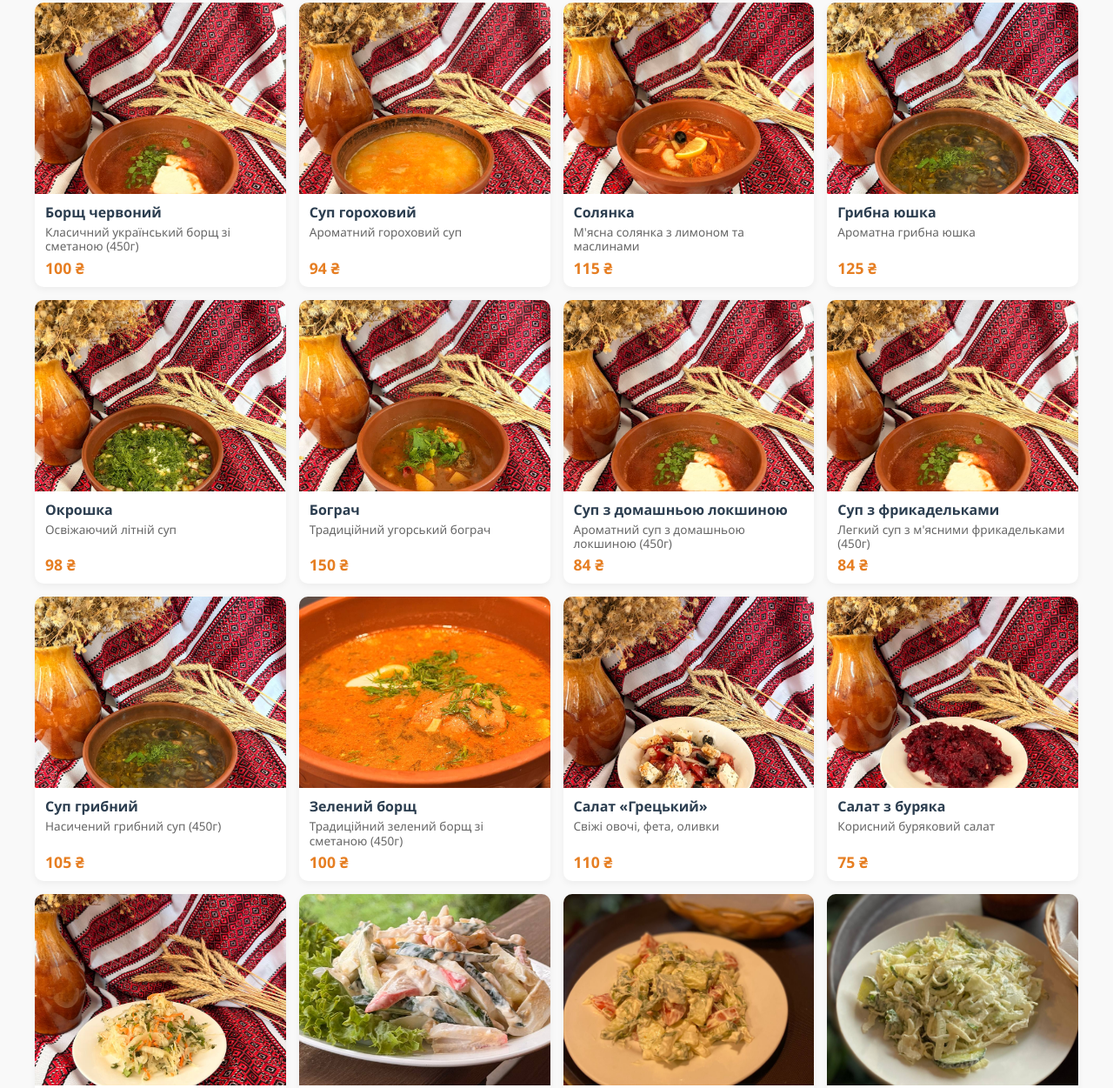
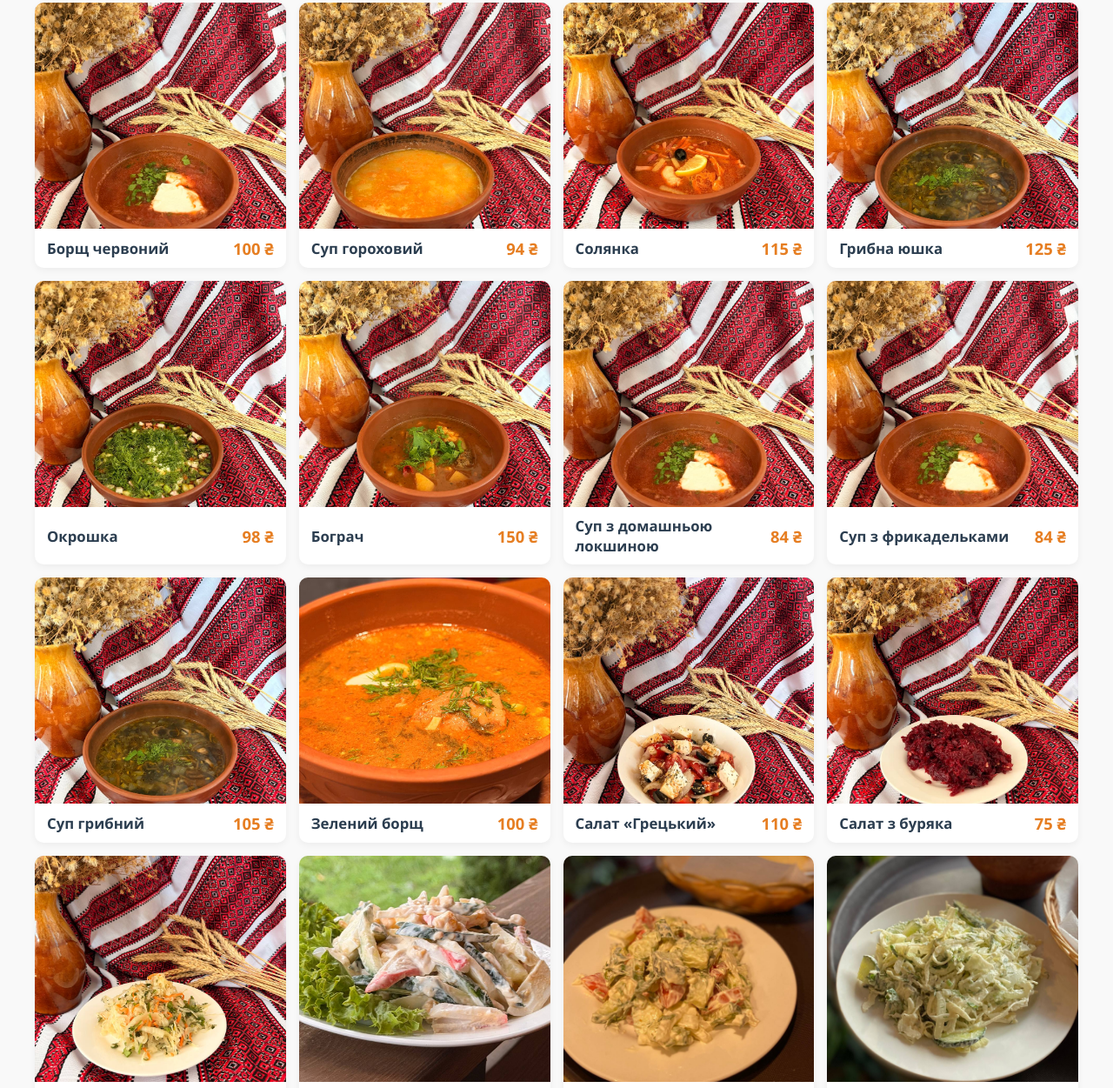
Before and after one commit to Ayak-nn/ukr-dvorik, a website: page index.html in a window 1280 px wide. Shown: the part 204-1455 px from the top of the page at 87% size. Drawn offline with Linux system fonts and the light colour scheme.

Commit message:
Update index.html

```diff
--- a/index.html
+++ b/index.html
@@ -84,35 +84,32 @@
             display: flex;
             flex-direction: column;
         }
-        /* Збільшуємо висоту фотографії, щоб блюдо було добре видно */
+        /* Максимально увеличиваем фото, чтобы блюдо отлично просматривалось */
         .dish-card img {
             width: 100%;
-            height: 220px;
+            height: 260px;
             object-fit: cover;
         }
-        /* Зменшуємо білу частину (відступи) під фотографією */
+        /* Компактная белая часть снизу (только название и цена) */
         .dish-info {
-            padding: 10px 12px;
+            padding: 10px 14px;
             display: flex;
-            flex-direction: column;
+            align-items: center;
+            justify-content: space-between;
+            gap: 10px;
             flex-grow: 1;
-            justify-content: space-between;
         }
         .dish-info h3 {
-            font-size: 1rem;
-            margin-bottom: 4px;
+            font-size: 1.05rem;
             color: #2c3e50;
+            margin: 0;
         }
         .price {
-            font-size: 1.1rem;
+            font-size: 1.15rem;
             font-weight: bold;
             color: #e67e22;
-            margin-top: 4px;
-        }
-        .description {
-            font-size: 0.85rem;
-            color: #666;
-            line-height: 1.2;
+            white-space: nowrap;
+            margin: 0;
         }
     </style>
 </head>
@@ -145,69 +142,69 @@
     <script>
         const dishes = [
             // --- Перші страви ---
-            { id: 1, name: "Борщ червоний", category: "Перші страви", price: 100, description: "Класичний український борщ зі сметаною (450г)", image: "img/borsch.jpg" },
-            { id: 2, name: "Суп гороховий", category: "Перші страви", price: 94, description: "Ароматний гороховий суп", image: "img/gorohoviy.jpg" },
-            { id: 3, name: "Солянка", category: "Перші страви", price: 115, description: "М'ясна солянка з лимоном та маслинами", image: "img/solyanka.jpg" },
-            { id: 4, name: "Грибна юшка", category: "Перші страви", price: 125, description: "Ароматна грибна юшка", image: "img/mushroom-soup.jpg" },
-            { id: 5, name: "Окрошка", category: "Перші страви", price: 98, description: "Освіжаючий літній суп", image: "img/okroshka.jpg" },
-            { id: 6, name: "Бограч", category: "Перші страви", price: 150, description: "Традиційний угорський бограч", image: "img/bograch.jpg" },
-            { id: 28, name: "Суп з домашньою локшиною", category: "Перші страви", price: 84, description: "Ароматний суп з домашньою локшиною (450г)", image: "img/borsch.jpg" },
-            { id: 29, name: "Суп з фрикадельками", category: "Перші страви", price: 84, description: "Легкий суп з м'ясними фрикадельками (450г)", image: "img/borsch.jpg" },
-            { id: 30, name: "Суп грибний", category: "Перші страви", price: 105, description: "Насичений грибний суп (450г)", image: "img/mushroom-soup.jpg" },
-            { id: 31, name: "Зелений борщ", category: "Перші страви", price: 100, description: "Традиційний зелений борщ зі сметаною (450г)", image: "img/green-borsch.jpg" },
+            { id: 1, name: "Борщ червоний", category: "Перші страви", price: 100, image: "img/borsch.jpg" },
+            { id: 2, name: "Суп гороховий", category: "Перші страви", price: 94, image: "img/gorohoviy.jpg" },
+            { id: 3, name: "Солянка", category: "Перші страви", price: 115, image: "img/solyanka.jpg" },
+            { id: 4, name: "Грибна юшка", category: "Перші страви", price: 125, image: "img/mushroom-soup.jpg" },
+            { id: 5, name: "Окрошка", category: "Перші страви", price: 98, image: "img/okroshka.jpg" },
+            { id: 6, name: "Бограч", category: "Перші страви", price: 150, image: "img/bograch.jpg" },
+            { id: 28, name: "Суп з домашньою локшиною", category: "Перші страви", price: 84, image: "img/borsch.jpg" },
+            { id: 29, name: "Суп з фрикадельками", category: "Перші страви", price: 84, image: "img/borsch.jpg" },
+            { id: 30, name: "Суп грибний", category: "Перші страви", price: 105, image: "img/mushroom-soup.jpg" },
+            { id: 31, name: "Зелений борщ", category: "Перші страви", price: 100, image: "img/green-borsch.jpg" },
 
             // --- Салати ---
-            { id: 7, name: "Салат «Грецький»", category: "Салати", price: 110, description: "Свіжі овочі, фета, оливки", image: "img/greek-salad.jpg" },
-            { id: 8, name: "Салат з буряка", category: "Салати", price: 75, description: "Корисний буряковий салат", image: "img/beetroot-salad.jpg" },
-            { id: 9, name: "Салат з квашеної капусти", category: "Салати", price: 70, description: "Домашня квашена капуста", image: "img/sauerkraut-salad.jpg" },
-            { id: 16, name: "Салат крабовий", category: "Салати", price: 85, description: "Класичний крабовий салат з кукурудзою та яйцем", image: "img/crab-salad.jpg" },
-            { id: 23, name: "Салат «Овочевий»", category: "Салати", price: 75, description: "Свіжі сезонні овочі з олією або сметаною", image: "img/vegetable-salad.jpg" },
-            { id: 25, name: "Салат із свіжої капусти", category: "Салати", price: 50, description: "Хрумкий вітамінний салат зі свіжої капусти", image: "img/cabbage-salad.jpg" },
-            { id: 26, name: "Салат «Олів'є»", category: "Салати", price: 95, description: "Улюблений святковий салат", image: "img/olivier-salad.jpg" },
-            { id: 36, name: "Салат із свіжої квашеної капусти", category: "Салати", price: 56, description: "Кисло-солодкий салат з квашеної капусти", image: "img/cabbage-salad.jpg" },
-            { id: 37, name: "Салат з буряка", category: "Салати", price: 70, description: "Корисний буряковий салат (300г)", image: "img/beetroot-salad.jpg" },
-            { id: 38, name: "Салат «Вінегрет»", category: "Салати", price: 75, description: "Класичний вінегрет (250г)", image: "img/vinegret.jpg" },
-            { id: 39, name: "Салат «Шуба»", category: "Салати", price: 88, description: "Оселедець під шубою (300г)", image: "img/shuba.jpg" },
+            { id: 7, name: "Салат «Грецький»", category: "Салати", price: 110, image: "img/greek-salad.jpg" },
+            { id: 8, name: "Салат з буряка", category: "Салати", price: 75, image: "img/beetroot-salad.jpg" },
+            { id: 9, name: "Салат з квашеної капусти", category: "Салати", price: 70, image: "img/sauerkraut-salad.jpg" },
+            { id: 16, name: "Салат крабовий", category: "Салати", price: 85, image: "img/crab-salad.jpg" },
+            { id: 23, name: "Салат «Овочевий»", category: "Салати", price: 75, image: "img/vegetable-salad.jpg" },
+            { id: 25, name: "Салат із свіжої капусти", category: "Салати", price: 50, image: "img/cabbage-salad.jpg" },
+            { id: 26, name: "Салат «Олів'є»", category: "Салати", price: 95, image: "img/olivier-salad.jpg" },
+            { id: 36, name: "Салат із свіжої квашеної капусти", category: "Салати", price: 56, image: "img/cabbage-salad.jpg" },
+            { id: 37, name: "Салат з буряка", category: "Салати", price: 70, image: "img/beetroot-salad.jpg" },
+            { id: 38, name: "Салат «Вінегрет»", category: "Салати", price: 75, image: "img/vinegret.jpg" },
+            { id: 39, name: "Салат «Шуба»", category: "Салати", price: 88, image: "img/shuba.jpg" },
 
             // --- Другі страви ---
-            { id: 10, name: "Картопелька по-селянськи", category: "Другі страви", price: 85, description: "Запечена картопля з прянощами", image: "img/country-potatoes.jpg" },
-            { id: 11, name: "М'ясна сковорідка", category: "Другі страви", price: 180, description: "Гаряча сковорідка з м'ясом та овочами", image: "img/meat-skillet.jpg" },
-            { id: 12, name: "Картопляне пюре з гуляшом", category: "Другі страви", price: 140, description: "Ніжне пюре з соковитим гуляшом", image: "img/mashed-potatoes-goulash.jpg" },
-            { id: 14, name: "Картопля фри", category: "Другі страви", price: 75, description: "Хрустка золотиста картопля фри", image: "img/french-fries.jpg" },
-            { id: 15, name: "Гриби тушковані", category: "Другі страви", price: 90, description: "Ніжні тушковані гриби в сметанному соусі", image: "img/stewed-mushrooms.jpg" },
-            { id: 17, name: "Деруни", category: "Другі страви", price: 95, description: "Домашні картопляні деруни зі сметаною", image: "img/deruny.jpg" },
-            { id: 18, name: "М'ясо по-французьки", category: "Другі страви", price: 175, description: "Запечене м'ясо з сиром та помідорами", image: "img/french-style-meat.jpg" },
-            { id: 19, name: "Картопляна запіканка", category: "Другі страви", price: 85, description: "Апетитна картопляна запіканка з сирною скоринкою", image: "img/potato-casserole.jpg" },
-            { id: 20, name: "Рибка в клярі", category: "Другі страви", price: 130, description: "Ніжне філе риби у хрусткому клярі", image: "img/fish-in-batter.jpg" },
-            { id: 21, name: "Пельмені", category: "Другі страви", price: 110, description: "Домашні пельмені з маслом або сметаною", image: "img/pelmeni.jpg" },
-            { id: 24, name: "Відбивна курина", category: "Другі страви", price: 125, description: "Соковита куряча відбивна в паніровці", image: "img/chicken-chop.jpg" },
-            { id: 27, name: "Голубці", category: "Другі страви", price: 140, description: "Домашні голубці з м'ясом та рисом у капустяному листі", image: "img/holubtsi.jpg" },
-            { id: 50, name: "Карасик смажений", category: "Другі страви", price: 110, description: "Свіжий смажений карасик з золотистою скоринкою", image: "img/fried-carp.jpg" },
-            { id: 51, name: "Пюре", category: "Другі страви", price: 60, description: "Ніжне картопляне пюре з маслом", image: "img/mashed-potatoes.jpg" },
-            { id: 52, name: "Піджарка", category: "Другі страви", price: 130, description: "Соковита м'ясна піджарка", image: "img/pork-stew.jpg" },
-            { id: 53, name: "Відбивна свинна", category: "Другі страви", price: 135, description: "Апетитна свиняча відбивна в паніровці", image: "img/pork-chop.jpg" },
+            { id: 10, name: "Картопелька по-селянськи", category: "Другі страви", price: 85, image: "img/country-potatoes.jpg" },
+            { id: 11, name: "М'ясна сковорідка", category: "Другі страви", price: 180, image: "img/meat-skillet.jpg" },
+            { id: 12, name: "Картопляне пюре з гуляшом", category: "Другі страви", price: 140, image: "img/mashed-potatoes-goulash.jpg" },
+            { id: 14, name: "Картопля фри", category: "Другі страви", price: 75, image: "img/french-fries.jpg" },
+            { id: 15, name: "Гриби тушковані", category: "Другі страви", price: 90, image: "img/stewed-mushrooms.jpg" },
+            { id: 17, name: "Деруни", category: "Другі страви", price: 95, image: "img/deruny.jpg" },
+            { id: 18, name: "М'ясо по-французьки", category: "Другі страви", price: 175, image: "img/french-style-meat.jpg" },
+            { id: 19, name: "Картопляна запіканка", category: "Другі страви", price: 85, image: "img/potato-casserole.jpg" },
+            { id: 20, name: "Рибка в клярі", category: "Другі страви", price: 130, image: "img/fish-in-batter.jpg" },
+            { id: 21, name: "Пельмені", category: "Другі страви", price: 110, image: "img/pelmeni.jpg" },
+            { id: 24, name: "Відбивна курина", category: "Другі страви", price: 125, image: "img/chicken-chop.jpg" },
+            { id: 27, name: "Голубці", category: "Другі страви", price: 140, image: "img/holubtsi.jpg" },
+            { id: 50, name: "Карасик смажений", category: "Другі страви", price: 110, image: "img/fried-carp.jpg" },
+            { id: 51, name: "Пюре", category: "Другі страви", price: 60, image: "img/mashed-potatoes.jpg" },
+            { id: 52, name: "Піджарка", category: "Другі страви", price: 130, image: "img/pork-stew.jpg" },
+            { id: 53, name: "Відбивна свинна", category: "Другі страви", price: 135, image: "img/pork-chop.jpg" },
 
             // --- Закуски ---
-            { id: 13, name: "Холодець", category: "Закуски", price: 95, description: "Домашній холодець з хріном", image: "img/kholodets.jpg" },
-            { id: 22, name: "Омлет", category: "Закуски", price: 65, description: "Пишний класичний омлет", image: "img/omelette.jpg" },
+            { id: 13, name: "Холодець", category: "Закуски", price: 95, image: "img/kholodets.jpg" },
+            { id: 22, name: "Омлет", category: "Закуски", price: 65, image: "img/omelette.jpg" },
 
             // --- Випічка ---
-            { id: 40, name: "Пиріжки з картоплею", category: "Випічка", price: 35, description: "Домашні пиріжки (1 шт.)", image: "img/pies.jpg" },
-            { id: 41, name: "Пиріжки з капустою", category: "Випічка", price: 35, description: "Пиріжки з тушкованою капустою (1 шт.)", image: "img/pies.jpg" },
-            { id: 42, name: "Біляші", category: "Випічка", price: 48, description: "Соковиті м'ясні біляші (1 шт.)", image: "img/belyashi.jpg" },
-            { id: 43, name: "Торт «Наполеон»", category: "Випічка", price: 65, description: "Класичний багатошаровий торт (100г)", image: "img/borsch.jpg" },
-            { id: 44, name: "Торт «Медовик»", category: "Випічка", price: 60, description: "Ніжний медовий торт (100г)", image: "img/borsch.jpg" },
+            { id: 40, name: "Пиріжки з картоплею", category: "Випічка", price: 35, image: "img/pies.jpg" },
+            { id: 41, name: "Пиріжки з капустою", category: "Випічка", price: 35, image: "img/pies.jpg" },
+            { id: 42, name: "Біляші", category: "Випічка", price: 48, image: "img/belyashi.jpg" },
+            { id: 43, name: "Торт «Наполеон»", category: "Випічка", price: 65, image: "img/borsch.jpg" },
+            { id: 44, name: "Торт «Медовик»", category: "Випічка", price: 60, image: "img/borsch.jpg" },
 
             // --- Напої та Соуси ---
-            { id: 32, name: "Компот", category: "Напої", price: 36, description: "Домашній компот (250г)", image: "img/borsch.jpg" },
-            { id: 33, name: "Сік", category: "Напої", price: 40, description: "Натуральний сік (250г)", image: "img/borsch.jpg" },
-            { id: 34, name: "Чай в асортименті", category: "Напої", price: 25, description: "Гарячий чай на вибір", image: "img/borsch.jpg" },
-            { id: 35, name: "Кава в асортименті", category: "Напої", price: 35, description: "Ароматна кава", image: "img/borsch.jpg" },
-            { id: 45, name: "Сметана", category: "Соуси", price: 0, description: "Свіжа сметана", image: "img/borsch.jpg" },
-            { id: 46, name: "Майонез", category: "Соуси", price: 0, description: "Класичний майонез", image: "img/borsch.jpg" },
-            { id: 47, name: "Кетчуп", category: "Соуси", price: 0, description: "Томатний кетчуп", image: "img/borsch.jpg" },
-            { id: 48, name: "Оцет", category: "Соуси", price: 0, description: "Столовий оцет", image: "img/borsch.jpg" },
-            { id: 49, name: "Згущене молоко", category: "Соуси", price: 0, description: "Солодке згущене молоко", image: "img/borsch.jpg" }
+            { id: 32, name: "Компот", category: "Напої", price: 36, image: "img/borsch.jpg" },
+            { id: 33, name: "Сік", category: "Напої", price: 40, image: "img/borsch.jpg" },
+            { id: 34, name: "Чай в асортименті", category: "Напої", price: 25, image: "img/borsch.jpg" },
+            { id: 35, name: "Кава в асортименті", category: "Напої", price: 35, image: "img/borsch.jpg" },
+            { id: 45, name: "Сметана", category: "Соуси", price: 0, image: "img/borsch.jpg" },
+            { id: 46, name: "Майонез", category: "Соуси", price: 0, image: "img/borsch.jpg" },
+            { id: 47, name: "Кетчуп", category: "Соуси", price: 0, image: "img/borsch.jpg" },
+            { id: 48, name: "Оцет", category: "Соуси", price: 0, image: "img/borsch.jpg" },
+            { id: 49, name: "Згущене молоко", category: "Соуси", price: 0, image: "img/borsch.jpg" }
         ];
 
         function renderDishes(items) {
@@ -221,10 +218,7 @@
                 card.innerHTML = `
                     <img src="${dish.image}" alt="${dish.name}">
                     <div class="dish-info">
-                        <div>
-                            <h3>${dish.name}</h3>
-                            <p class="description">${dish.description}</p>
-                        </div>
+                        <h3>${dish.name}</h3>
                         <p class="price">${dish.price} ₴</p>
                     </div>
                 `;
```
